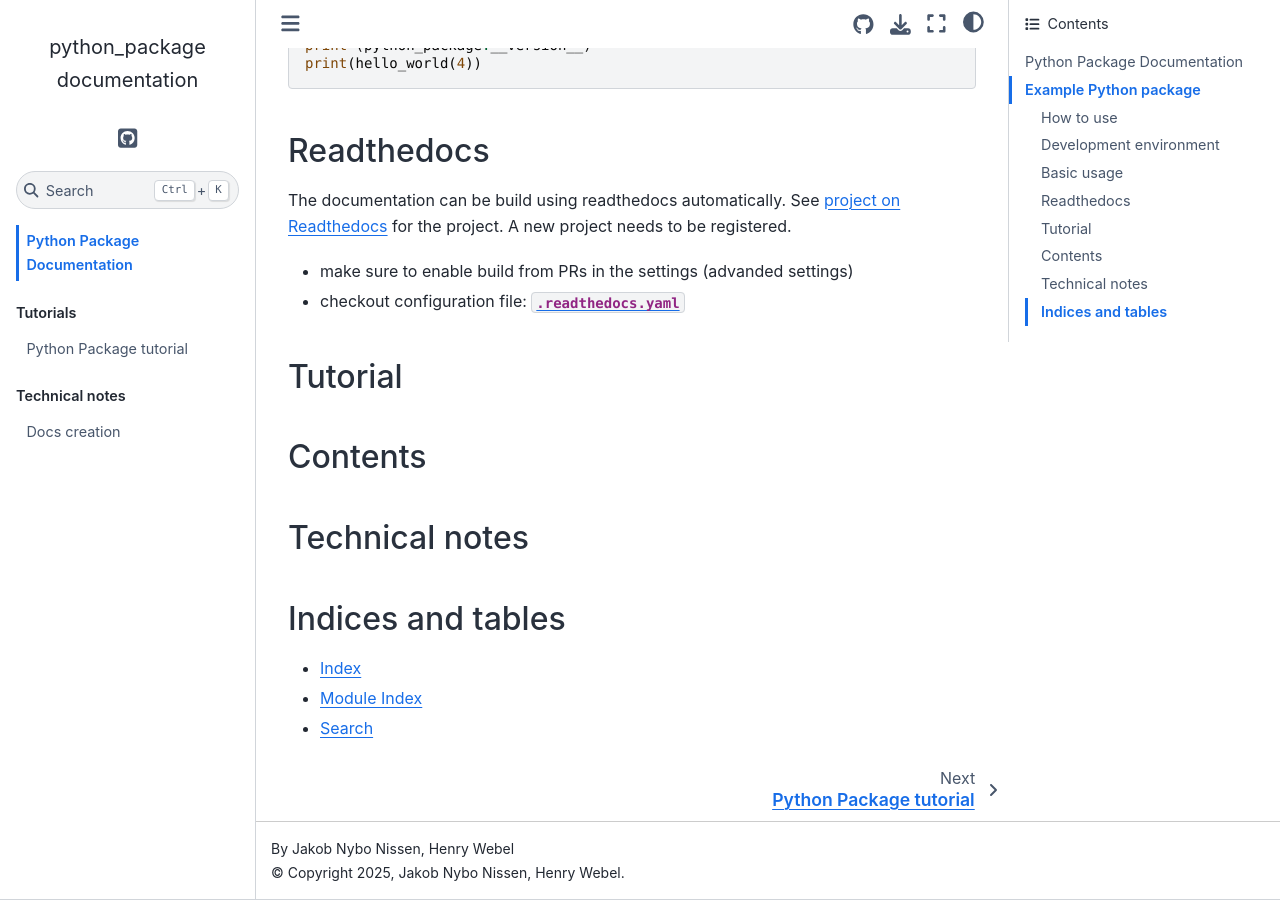
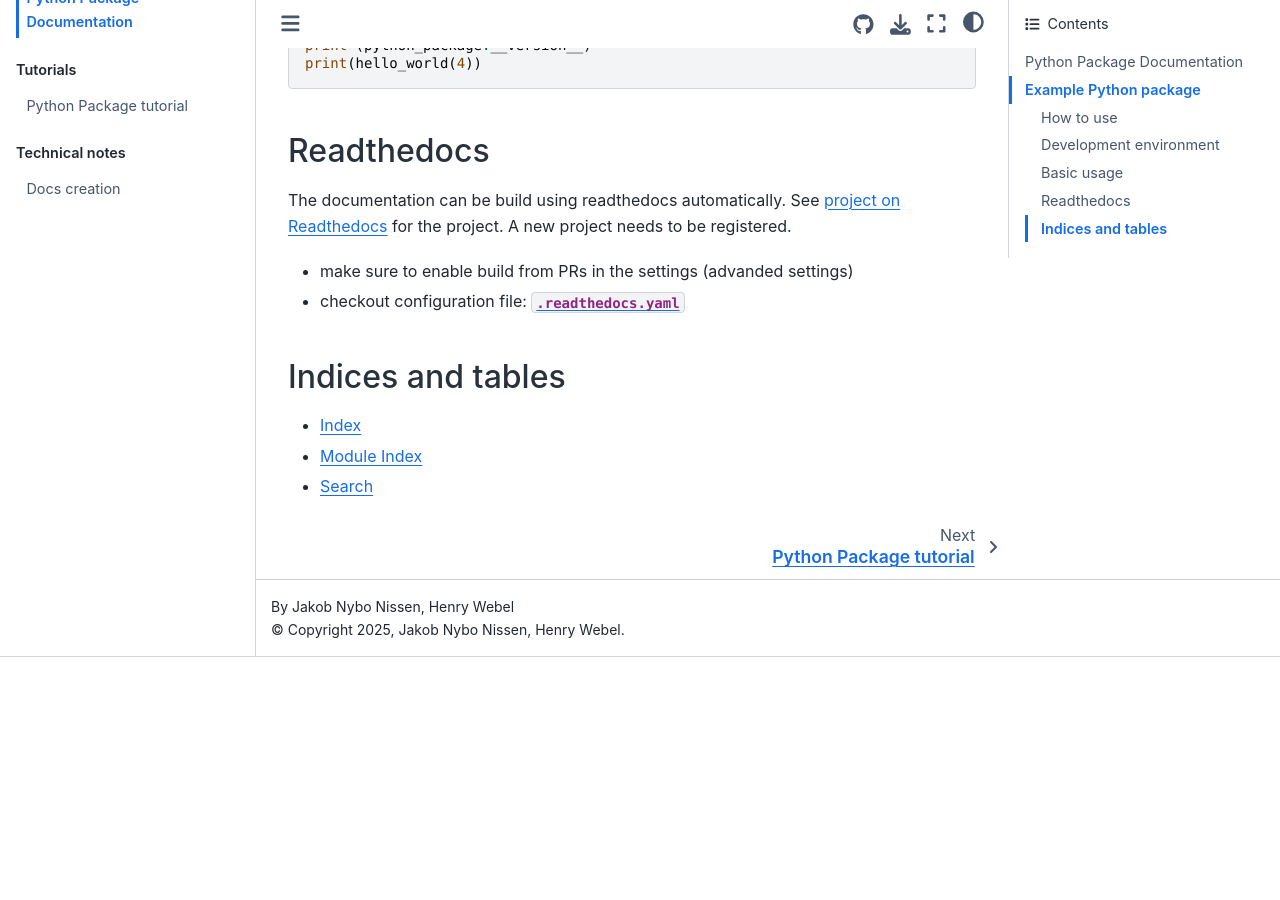
Before and after one commit to RasmussenLab/python_package, a Sphinx documentation site: the page built from docs/index.md, in a window 1280 px wide and 900 px high, scrolled down 756 px. Built offline with Sphinx 7.4.7 and the Sphinx Book theme 1.1.4, drawn with Linux system fonts in a browser that asks for light colours; pages that are not in the unit, such as notebooks, are missing from menus; comment, search, counter and statistics services are not loaded; after the commit the page ends 1413 px from its top, so only the background shows below that.

Commit message:
:art: remove headings ( toc tree is not included in overview)

````diff
--- a/docs/index.md
+++ b/docs/index.md
@@ -6,7 +6,7 @@
 :relative-images:
 ```
 
-## Tutorial
+<!-- hidden toc trees for sidebar -->
 
 ```{toctree}
 :maxdepth: 2
@@ -16,8 +16,6 @@
 tutorial/tutorial
 ```
 
-## Contents
-
 ```{toctree}
 :maxdepth: 2
 :caption: "Reference"
@@ -25,8 +23,6 @@ tutorial/tutorial
 
 reference/python_package
 ```
-
-## Technical notes
 
 ```{toctree}
 :maxdepth: 2
````
